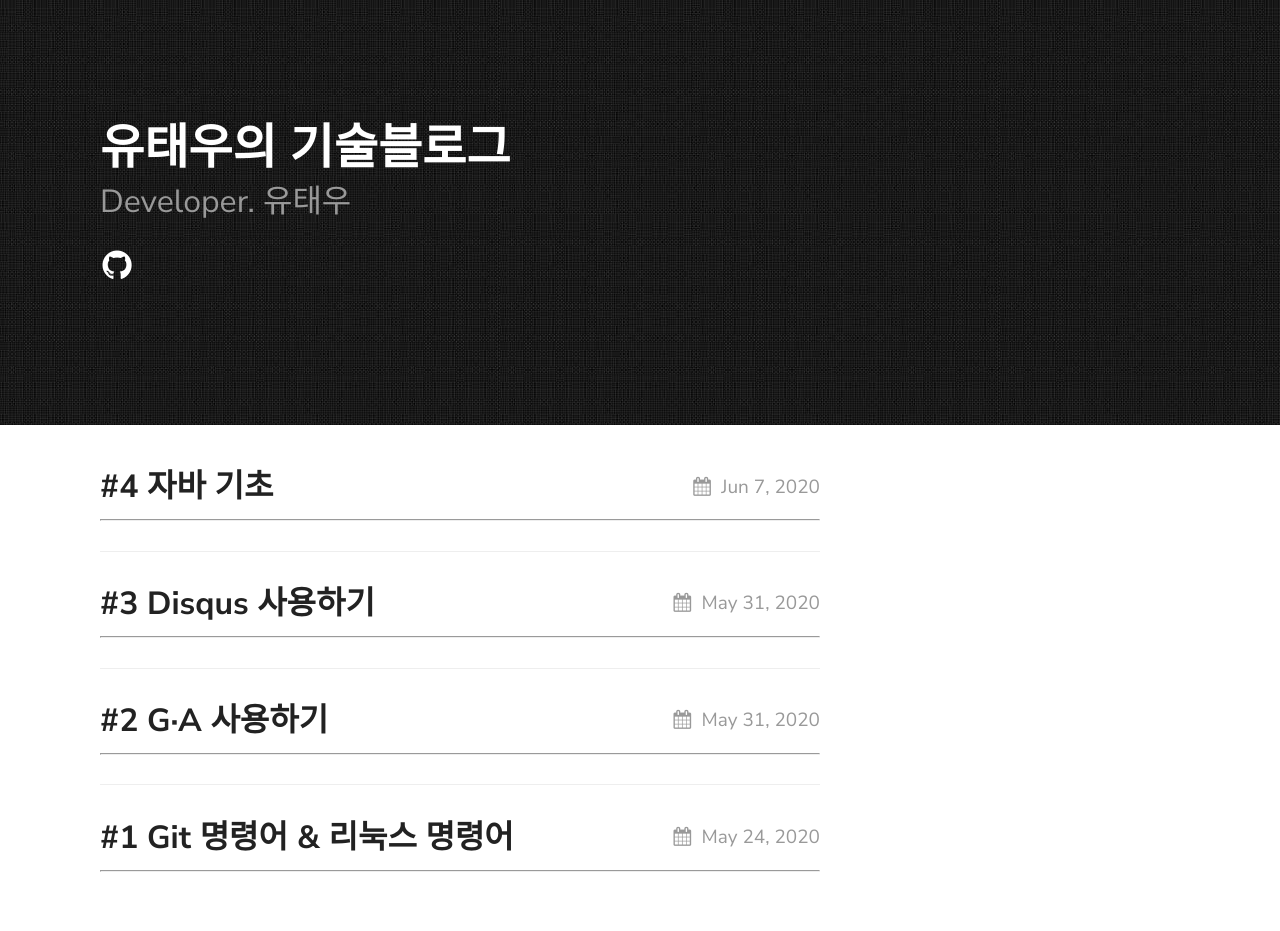
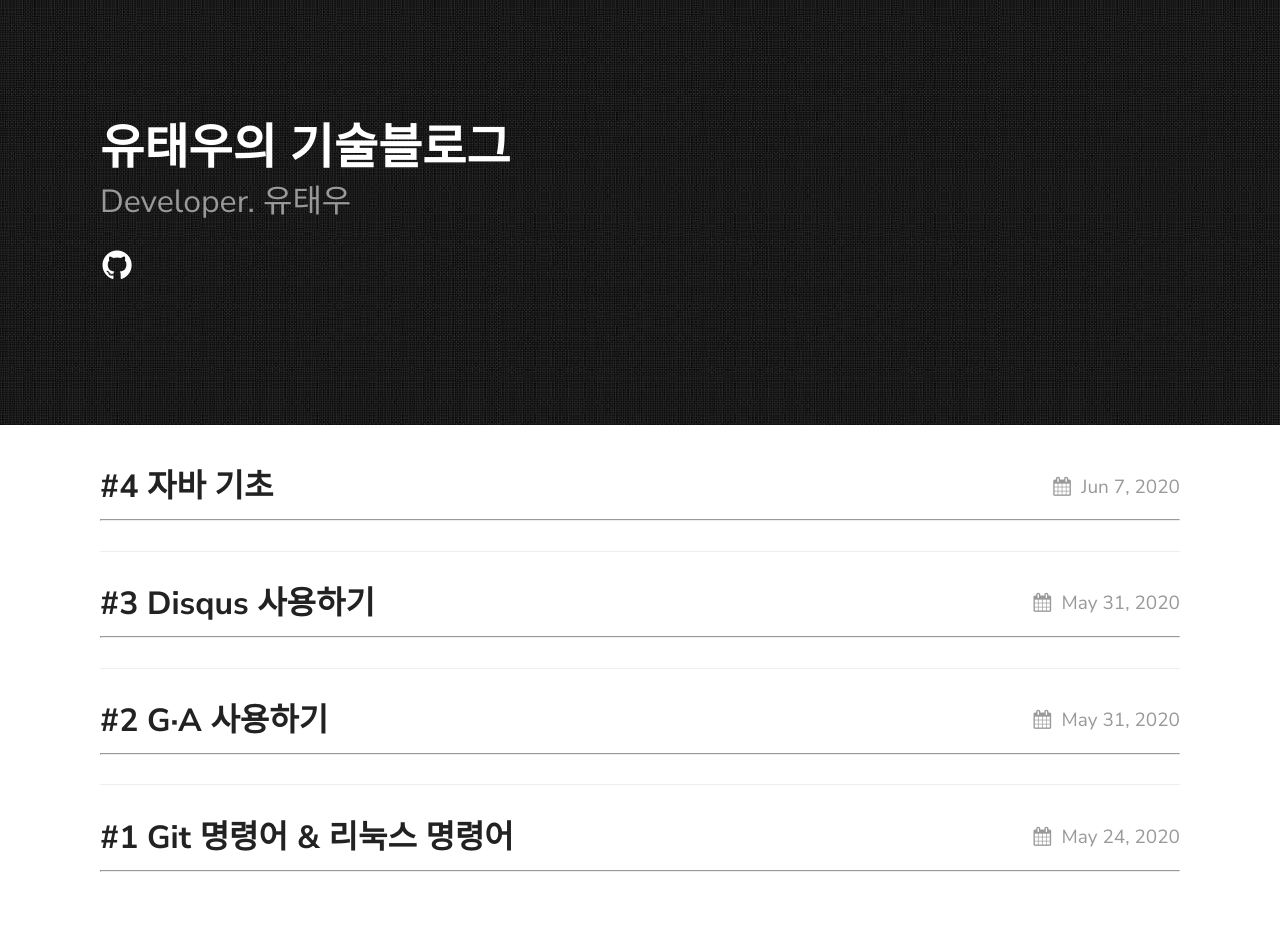
Before and after one commit to ytw060309/blog, a Jekyll site: the page built from index.md, in a window 1280 px wide. Built offline with Jekyll 4.4.1, drawn with Linux system fonts in a browser that asks for light colours.

Commit message:
4th post

```diff
--- a/_sass/theme.scss
+++ b/_sass/theme.scss
@@ -103,7 +103,7 @@ header {
 //
 .container {
 	margin:0 150px;
-	max-width: 720px;
+	max-width: 1920px;
 
 	div.highlighter-rouge {
 		right: 150px;
```
